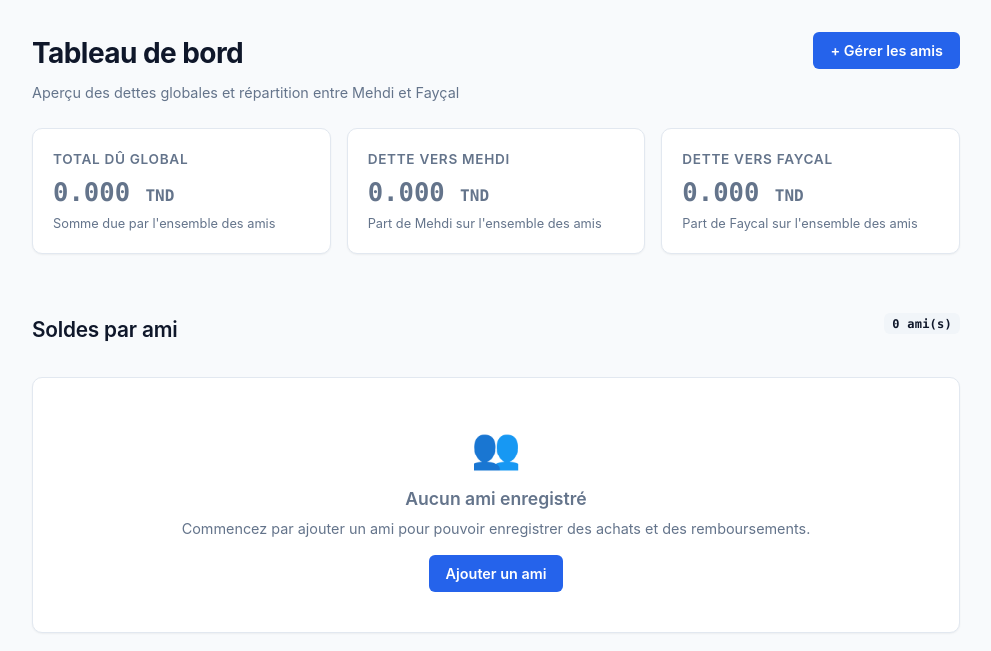
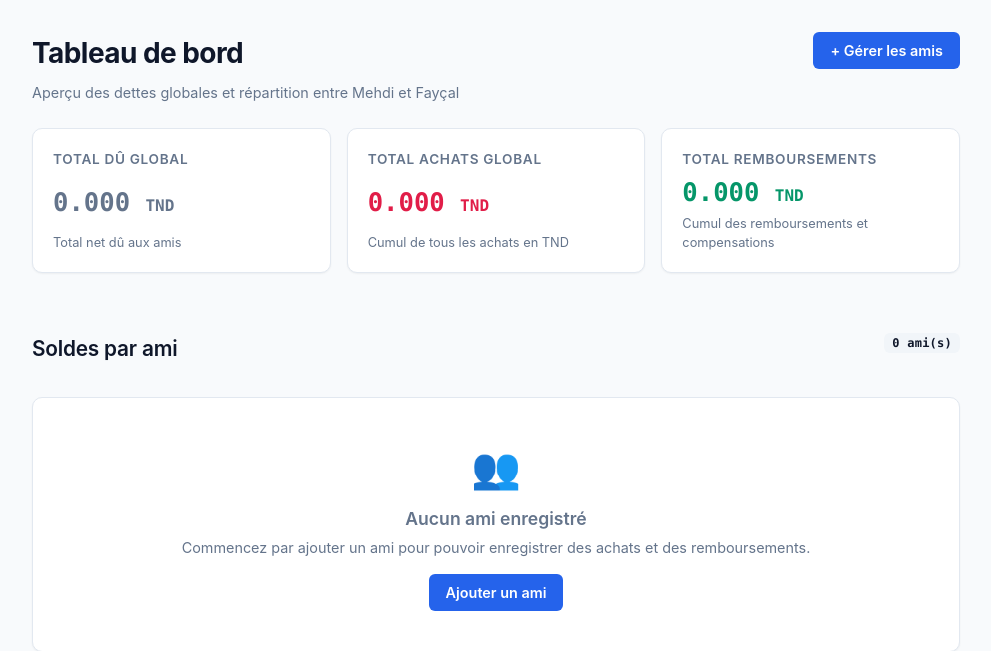
Before and after one commit to phara0n/dette, a FastAPI app: page / in a window 1280 px wide. Shown: the part 63-714 px from the top of the page, without its empty margins (144-1135 px from the left). Run offline with FastAPI, Linux system fonts and the light colour scheme; data that the repository does not hold is empty.

Commit message:
refactor: unify joint debt balance model and display Mehdi/Faycal as indicative tags

```diff
--- a/app/routes/repayments.py
+++ b/app/routes/repayments.py
@@ -34,14 +34,17 @@ async def create_repayment(
     currency: str = Form("TND"),
     repayment_date: str = Form(...),
     notes: str | None = Form(None),
-    borrower: str = Form(...),
     paid_by: str = Form(...),
+    borrower: str | None = Form(None),
     manual_rate: str | None = Form(None),
     db: Session = Depends(get_db),
 ):
     friend = db.query(Friend).get(friend_id)
     if not friend:
         raise HTTPException(404, "Ami introuvable")
+
+    if not borrower:
+        borrower = paid_by
 
     amount_val = amount if amount is not None else amount_tnd
     errors = []
--- a/app/templates/dashboard.html
+++ b/app/templates/dashboard.html
@@ -17,18 +17,24 @@
         <div class="kpi-value {% if total_owed > 0 %}positive{% else %}zero{% endif %}">
             {{ "%.3f"|format(total_owed) }} <span style="font-size:1rem;">TND</span>
         </div>
-        <div class="kpi-sub">Somme due par l'ensemble des amis</div>
+        <div class="kpi-sub">Total net dû aux amis</div>
     </div>
 
-    {% for borrower, total in borrower_totals.items() %}
     <div class="card card-kpi">
-        <div class="kpi-label">Dette vers {{ borrower }}</div>
-        <div class="kpi-value {% if total > 0 %}positive{% else %}zero{% endif %}">
-            {{ "%.3f"|format(total) }} <span style="font-size:1rem;">TND</span>
+        <div class="kpi-label">Total Achats Global</div>
+        <div class="kpi-value positive">
+            {{ "%.3f"|format(total_purchases_all) }} <span style="font-size:1rem;">TND</span>
         </div>
-        <div class="kpi-sub">Part de {{ borrower }} sur l'ensemble des amis</div>
+        <div class="kpi-sub">Cumul de tous les achats en TND</div>
     </div>
-    {% endfor %}
+
+    <div class="card card-kpi">
+        <div class="kpi-label">Total Remboursements</div>
+        <div class="kpi-value negative">
+            {{ "%.3f"|format(total_repayments_all) }} <span style="font-size:1rem;">TND</span>
+        </div>
+        <div class="kpi-sub">Cumul des remboursements et compensations</div>
+    </div>
 </div>
 
 <!-- Table des Soldes par Ami -->
@@ -44,9 +50,9 @@
             <tr>
                 <th>Ami</th>
                 <th>Achats</th>
-                <th>Solde Mehdi</th>
-                <th>Solde Fayçal</th>
-                <th class="text-right">Solde Total</th>
+                <th>Total Achats</th>
+                <th>Remboursements</th>
+                <th class="text-right">Solde Net</th>
                 <th></th>
             </tr>
         </thead>
@@ -61,18 +67,12 @@
                 <td>
                     <span class="badge badge-borrower">{{ item.purchases_count }}</span>
                 </td>
-                {% for b in ["Mehdi", "Faycal"] %}
                 <td>
-                    {% set bal = item.borrower_balances[b] %}
-                    {% if bal > 0 %}
-                        <span class="amount positive">+{{ "%.3f"|format(bal) }} TND</span>
-                    {% elif bal < 0 %}
-                        <span class="amount negative">-{{ "%.3f"|format(bal|abs) }} TND</span>
-                    {% else %}
-                        <span class="amount zero">0.000 TND</span>
-                    {% endif %}
+                    <span class="amount positive">+{{ "%.3f"|format(item.total_purchases) }} TND</span>
                 </td>
-                {% endfor %}
+                <td>
+                    <span class="amount negative">-{{ "%.3f"|format(item.total_repayments) }} TND</span>
+                </td>
                 <td class="text-right">
                     {% if item.balance > 0 %}
                         <span class="amount positive" style="font-size:1.05rem;">+{{ "%.3f"|format(item.balance) }} TND</span>
```
Also changed, not shown: app/routes/dashboard.py (+8 -12 lines), app/templates/friend_detail.html (+28 -15 lines), app/templates/repayment_form.html (+8 -22 lines).
